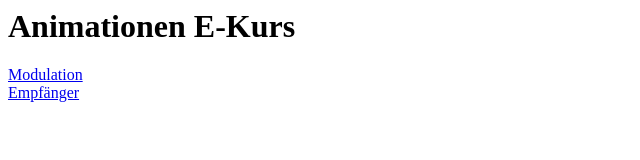
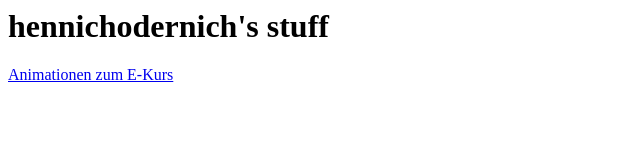
Before and after one commit to hennichodernich/hennichodernich.github.io, a plain HTML site: page index.html in a window 1280 px wide. Shown: the whole page, without its empty margins (0-640 px from the left). Drawn offline with Linux system fonts and the light colour scheme.

Commit message:
Aufräumen

```diff
--- a/index.html
+++ b/index.html
@@ -1,6 +1,5 @@
 <html>
-  <body><h1>Animationen E-Kurs</h1>
-	  <a href="modulation.html">Modulation</a><br>
-	  <a href="empfaenger.html">Empf&auml;nger</a>
+  <body><h1>hennichodernich's stuff</h1>
+	  <a href="e-kurs.html">Animationen zum E-Kurs</a><br>
   </body>
 </html>
```
Also changed, not shown: e-kurs.html (added, +6 -0 lines), modulation.html (+1 -0 lines).
